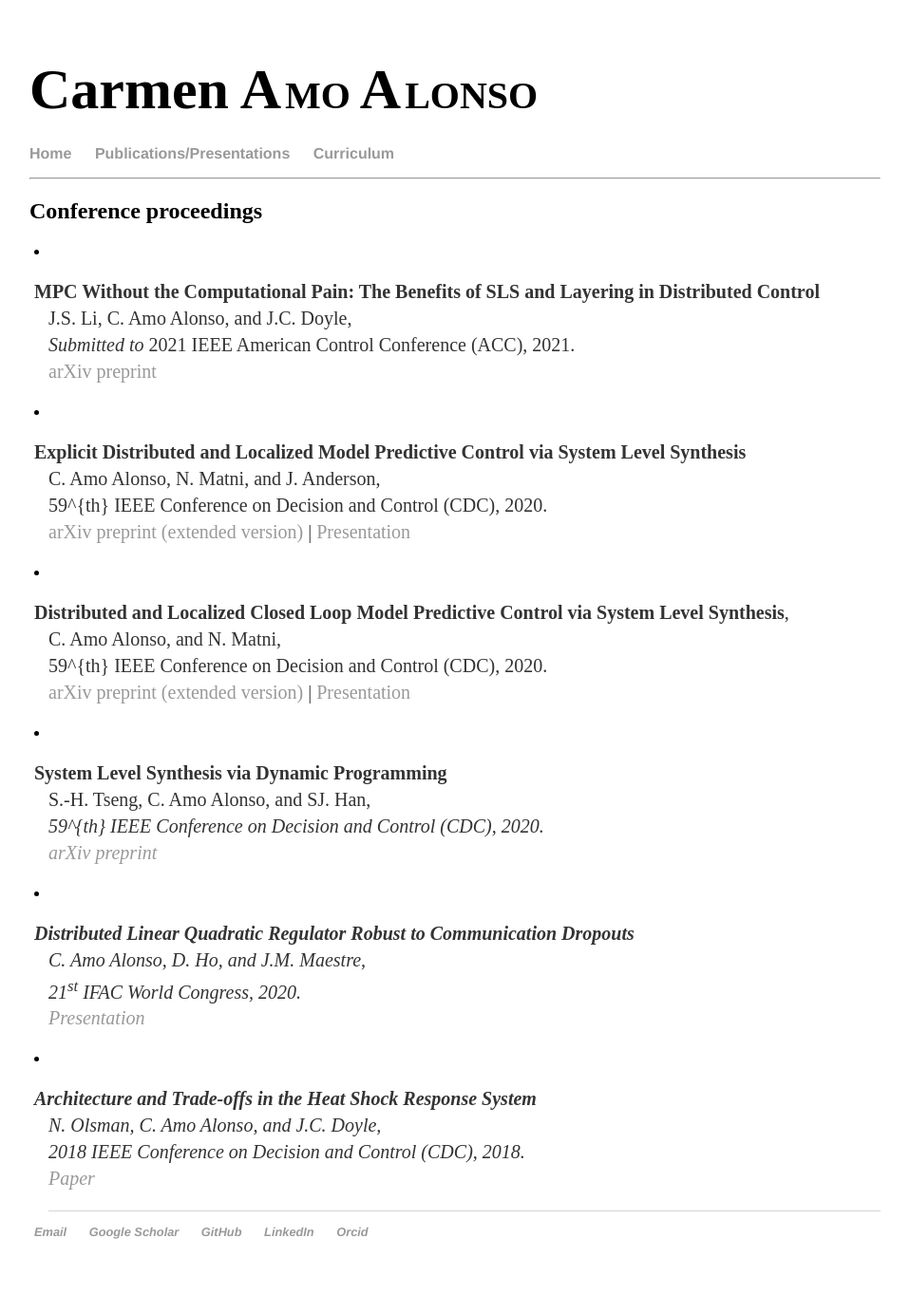
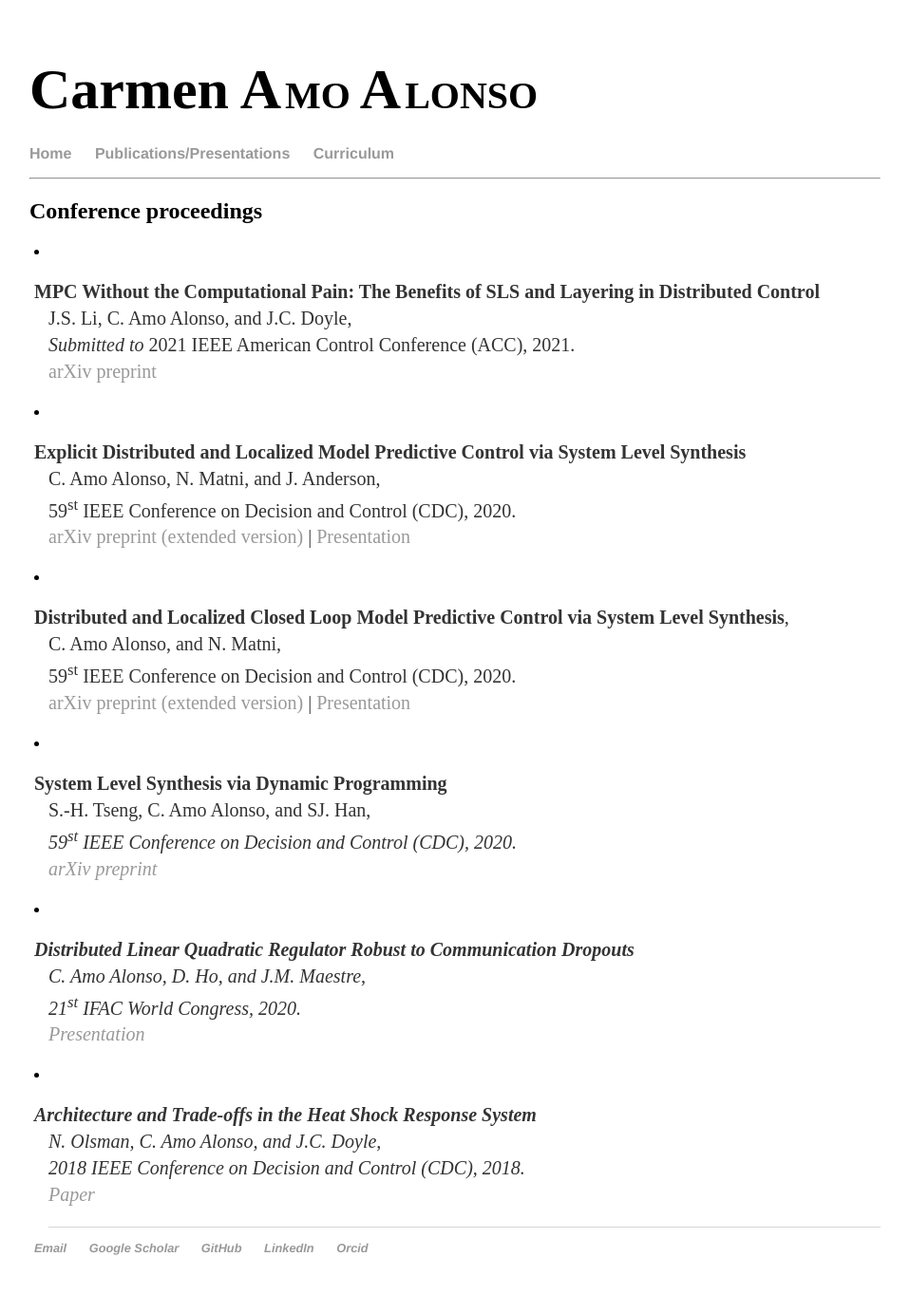
Before and after one commit to camoalon/camoalon.github.io, a Jekyll site: the page built from publications.html, in a window 1280 px wide. Shown: the whole page at 95% size, without its empty margins (161-1119 px from the left). Built offline with Jekyll 4.4.1, drawn with Linux system fonts in a browser that asks for light colours.

Commit message:
minor fix

```diff
--- a/publications.html
+++ b/publications.html
@@ -17,7 +17,7 @@ J.S. Li, C. Amo Alonso, and J.C. Doyle, <br />
  <p style="font-size:20px" class="paragraph_style_1">
  <strong>Explicit Distributed and Localized Model Predictive Control via System Level Synthesis</strong><br />
  C. Amo Alonso, N. Matni, and J. Anderson, <br />
-59^{th} IEEE Conference on Decision and Control (CDC), 2020. <br />
+59<sup>st</sup> IEEE Conference on Decision and Control (CDC), 2020. <br />
 <a href="https://arxiv.org/abs/2005.13807"> arXiv preprint (extended version)</a> |
 <a href="https://youtu.be/IhtuGZp8QM0"> Presentation </a></p>
 
@@ -26,7 +26,7 @@ J.S. Li, C. Amo Alonso, and J.C. Doyle, <br />
 <p style="font-size:20px" class="paragraph_style_1">
 <strong>Distributed and Localized Closed Loop Model Predictive Control via System Level Synthesis</strong>, <br />
 C. Amo Alonso, and N. Matni, <br />
-59^{th} IEEE Conference on Decision and Control (CDC), 2020. <br />
+59<sup>st</sup> IEEE Conference on Decision and Control (CDC), 2020. <br />
 <a href="https://arxiv.org/abs/1909.10074"> arXiv preprint (extended version)</a> |
 <a href="https://youtu.be/mF2Wbriy2Zg"> Presentation </a></p>
 
@@ -35,7 +35,7 @@ C. Amo Alonso, and N. Matni, <br />
 <p style="font-size:20px" class="paragraph_style_1">
 <strong>System Level Synthesis via Dynamic Programming</strong> <br />
 S.-H. Tseng, C. Amo Alonso, and SJ. Han, <br />
-<em>59^{th} IEEE Conference on Decision and Control (CDC), 2020. <br />
+<em>59<sup>st</sup> IEEE Conference on Decision and Control (CDC), 2020. <br />
 <a href="https://arxiv.org/abs/2004.12567"> arXiv preprint</a></p>
 
 
```
